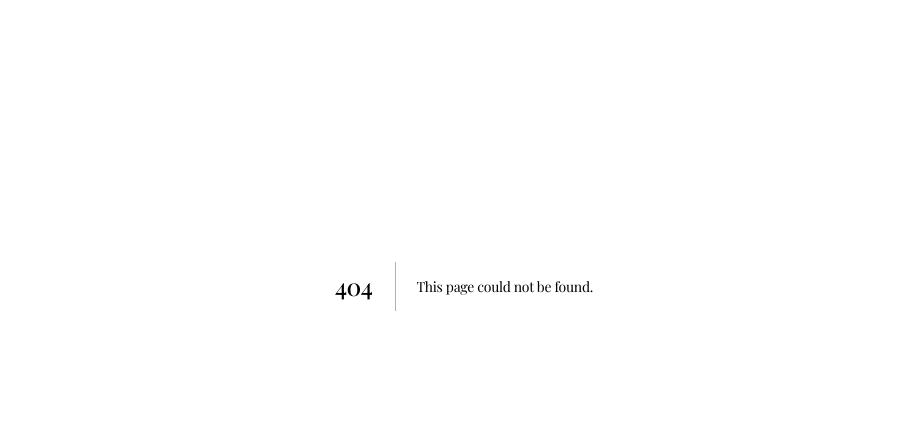
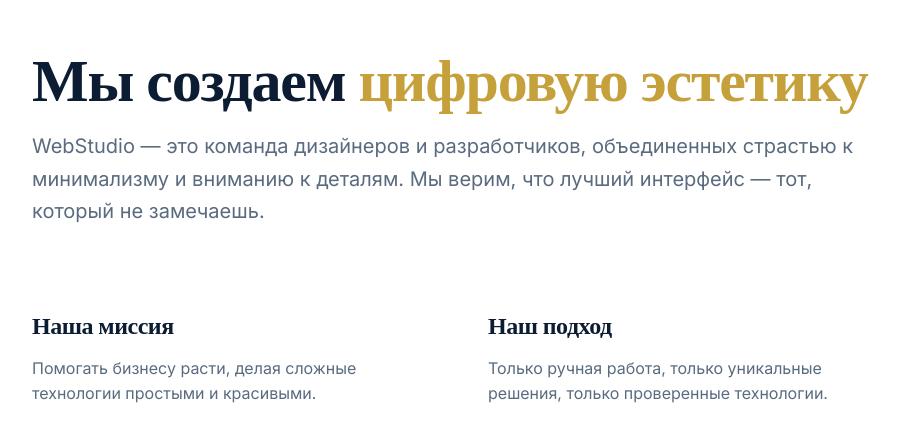
Before and after one commit to Artyr2077/my-landing, a Next.js app: page /about in a window 1280 px wide. Before the commit this address had no page. Shown: the part 114-556 px from the top of the page, without its empty margins (176-1076 px from the left). Built offline with nearby package versions, Linux system fonts and the light colour scheme; a web font is replaced by a local one.

Commit message:
feat: add about page

```diff
--- /dev/null
+++ b/app/about/page.tsx
@@ -0,0 +1,42 @@
+import { Metadata } from 'next';
+import AnimatedSection from '@/components/AnimatedSection';
+
+export const metadata: Metadata = {
+  title: 'О нас | WebStudio',
+  description: 'Узнайте больше о нашей команде и философии',
+};
+
+export default function AboutPage() {
+  return (
+    <main className="min-h-screen pt-24">
+      <div className="container max-w-4xl mx-auto px-4 py-16">
+        <AnimatedSection>
+          <h1 className="text-5xl md:text-6xl font-serif font-semibold mb-6">
+            Мы создаем <span className="text-[var(--accent)]">цифровую эстетику</span>
+          </h1>
+        </AnimatedSection>
+
+        <AnimatedSection delay={0.2}>
+          <p className="text-xl text-[var(--muted-foreground)] mb-12 leading-relaxed">
+            WebStudio — это команда дизайнеров и разработчиков, объединенных страстью к минимализму и вниманию к деталям. Мы верим, что лучший интерфейс — тот, который не замечаешь.
+          </p>
+        </AnimatedSection>
+
+        <div className="grid md:grid-cols-2 gap-12 mt-20">
+          <AnimatedSection delay={0.3}>
+            <h2 className="text-2xl font-serif font-semibold mb-4">Наша миссия</h2>
+            <p className="text-[var(--muted-foreground)]">
+              Помогать бизнесу расти, делая сложные технологии простыми и красивыми.
+            </p>
+          </AnimatedSection>
+          <AnimatedSection delay={0.4}>
+            <h2 className="text-2xl font-serif font-semibold mb-4">Наш подход</h2>
+            <p className="text-[var(--muted-foreground)]">
+              Только ручная работа, только уникальные решения, только проверенные технологии.
+            </p>
+          </AnimatedSection>
+        </div>
+      </div>
+    </main>
+  );
+}
```
